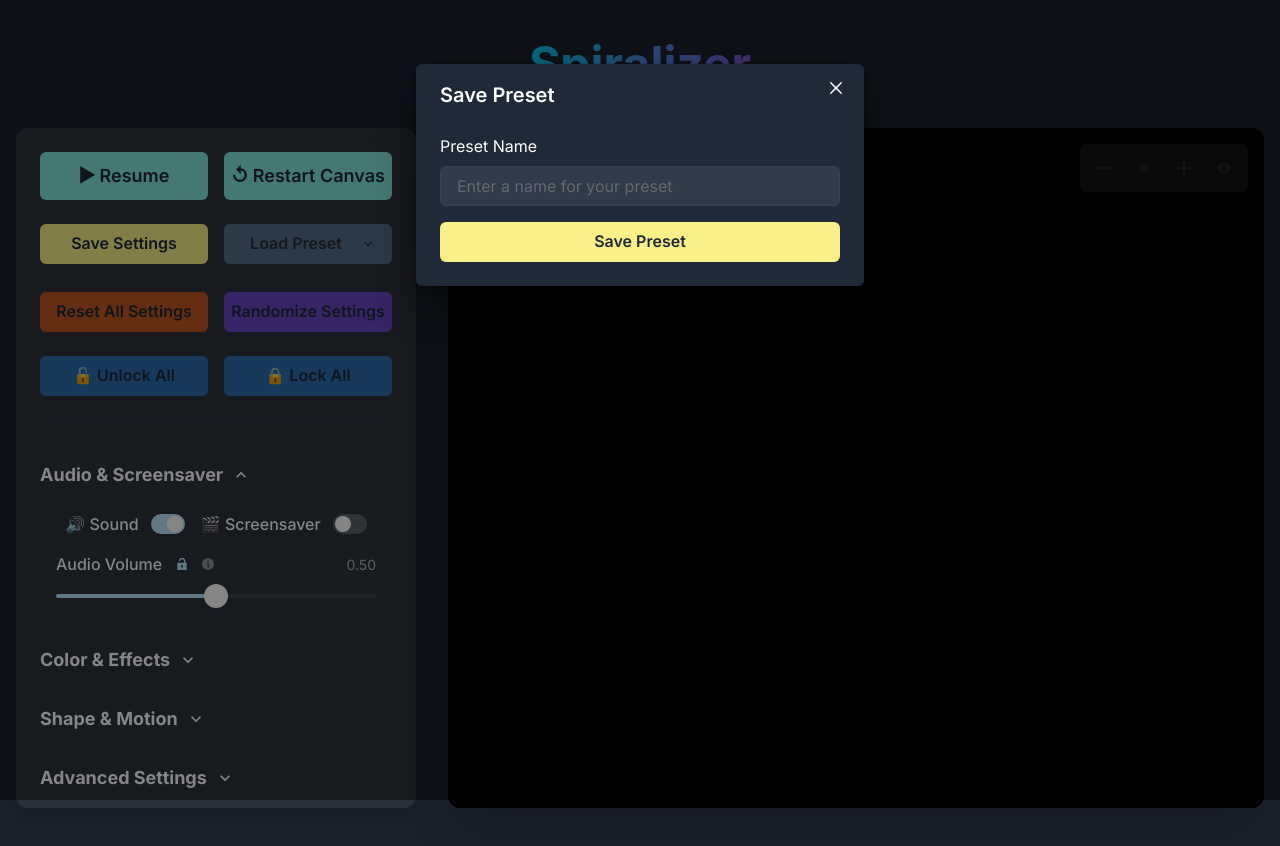
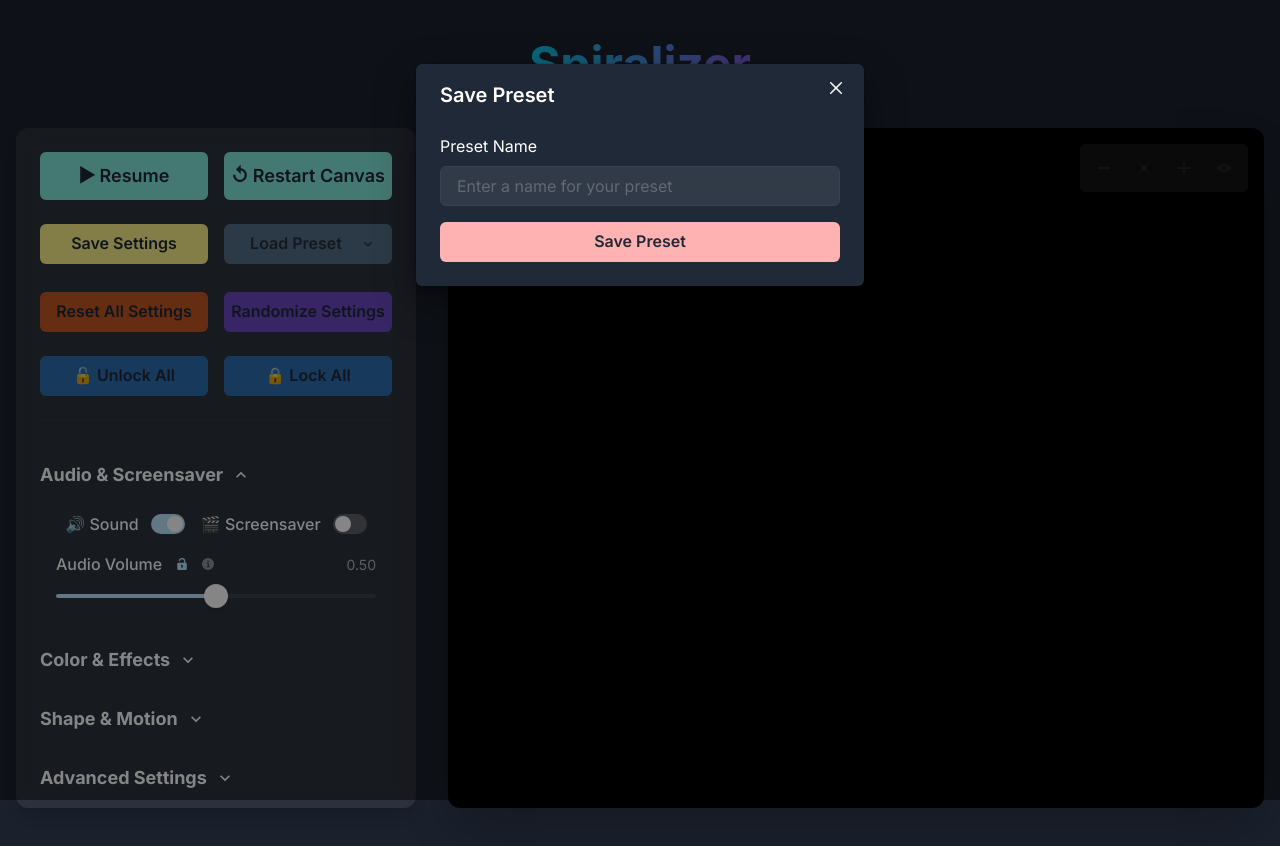
Before and after one commit to Simone-Scheuer/Spiralizer, a Next.js app: page / in a window 1280 px wide. Both pictures are taken after a click on the button "Save Settings". Built offline with nearby package versions, Linux system fonts and the light colour scheme; what @chakra-ui/next-js would draw is missing.

Commit message:
expiririment

```diff
--- a/src/app/features/PresetManager.tsx
+++ b/src/app/features/PresetManager.tsx
@@ -207,7 +207,7 @@ export const PresetManager = ({ config, onLoadPreset }: PresetManagerProps) => {
                 />
               </Box>
               <Button
-                colorScheme="yellow"
+                colorScheme="red"
                 width="100%"
                 onClick={handleSavePreset}
               >
```
